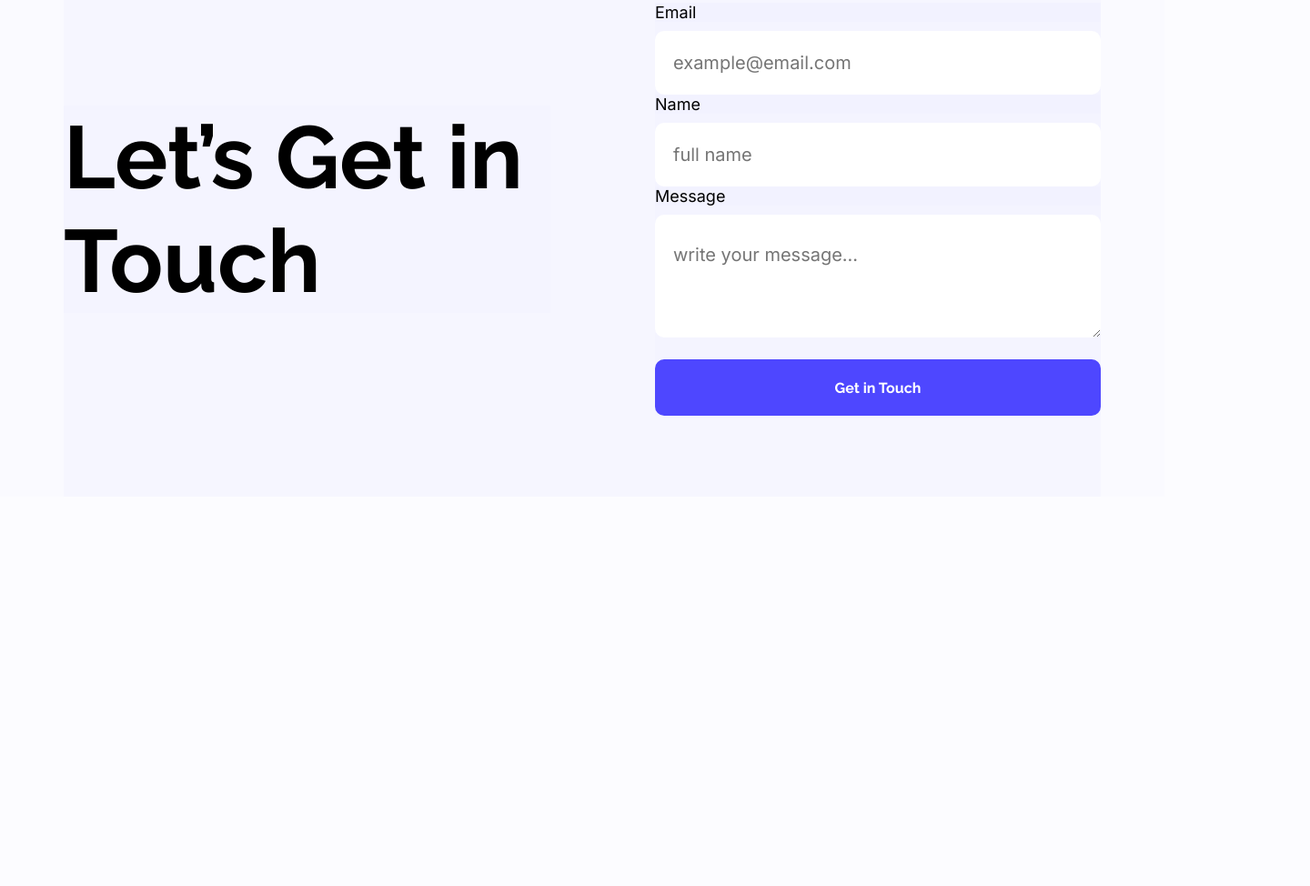
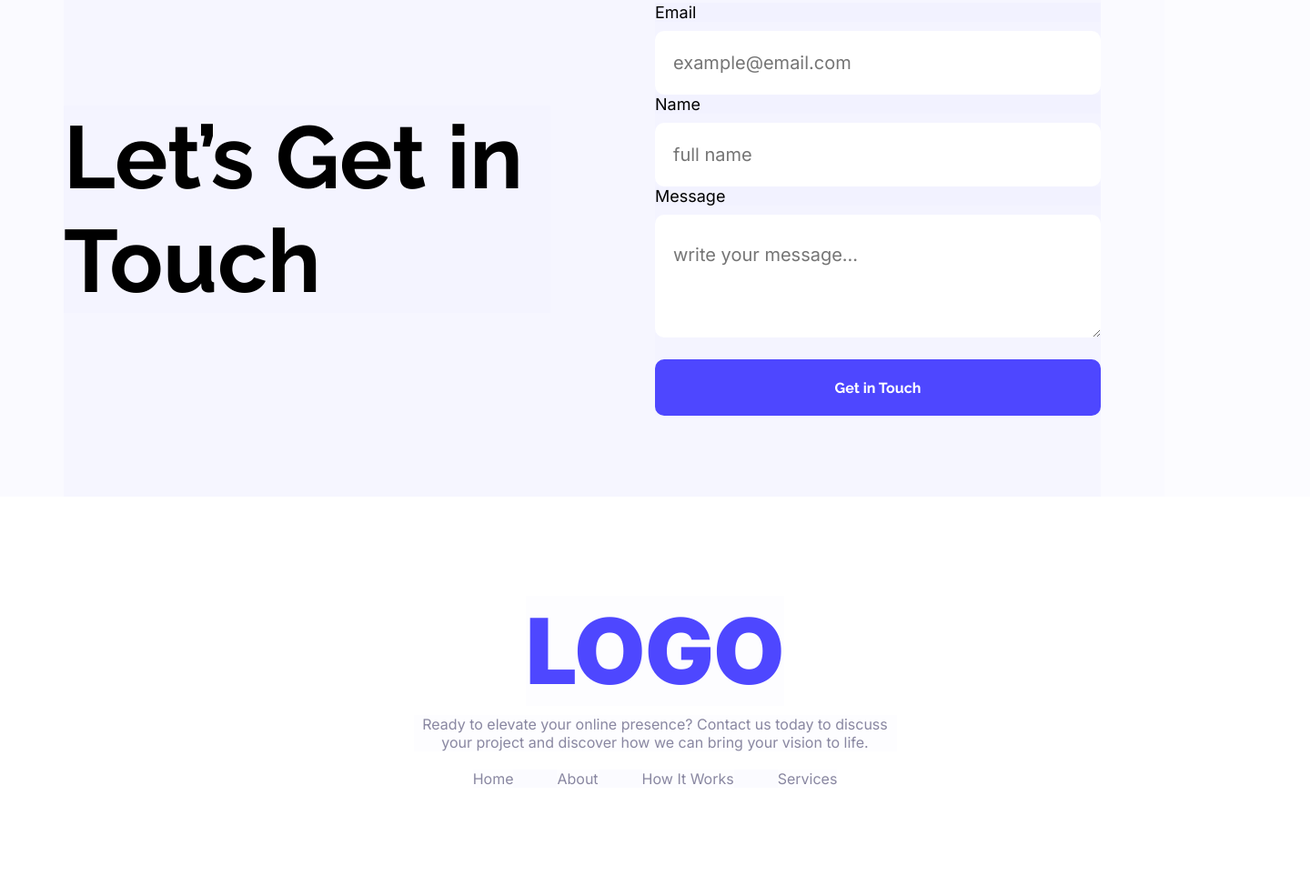
Before and after one commit to clever2817/PH_Assignment_01, a plain HTML site: page index.html in a window 1280 px wide. Shown: the part 2251-3225 px from the top of the page at 91% size, 1440 px wide, since content can reach past the window. Before the commit the page ends 2797 px from the top, so only its background shows below. Drawn offline with Linux system fonts and the light colour scheme.

Commit message:
Footer Section Done

```diff
--- a/index.html
+++ b/index.html
@@ -28,7 +28,7 @@
     <header>
       <nav class="nav-container">
         <div class="nav-title inter-font">
-          <h3><a href="" class="color-primary">LOGO</a></h3>
+          <h3><a href="#" class="color-primary">LOGO</a></h3>
         </div>
 
         <div class="nav-btn">
@@ -215,5 +215,24 @@
       <!-- Get in touch section Ends -->
     </main>
     <!-- Main Section Ends -->
+
+    <!-- Footer Section Starts -->
+    <footer>
+      <div class="footer-container">
+        <h1 class="footer-title color-primary">LOGO</h1>
+
+        <p class="footer-subtitle">Ready to elevate your online presence? Contact us today to discuss your project and discover how we can bring your vision to life.</p>
+
+        <div>
+          <ul class="footer-nav-links">
+            <li><a href="#">Home</a></li>
+            <li><a href="#">About</a></li>
+            <li><a href="#">How It Works</a></li>
+            <li><a href="#">Services</a></li>
+          </ul>
+        </div>
+      </div>
+    </footer>
+    <!-- Footer Section Ends -->
   </body>
 </html>
--- a/styles/style.css
+++ b/styles/style.css
@@ -105,7 +105,7 @@ main {
   display: flex;
   justify-content: space-between;
   gap: 220px;
-  background-color:white;
+  background-color: white;
 }
 
 .action-texts {
@@ -146,43 +146,43 @@ main {
   font-size: 38px;
 }
 
-.users-description{
+.users-description {
   display: flex;
   justify-content: space-around;
   gap: 150px;
   margin-top: 20px;
 }
 
-.users-rating{
+.users-rating {
   font-family: "Inter", sans-serif;
   font-size: 80px;
   color: #4e47ff;
 }
 
-.users-subtitle{
+.users-subtitle {
   font-family: "Inter", sans-serif;
   font-size: 20px;
   color: rgba(0, 0, 0, 0.5);
 }
 
 /* User Feedback Section Style */
-.feedback-container{
+.feedback-container {
   margin-bottom: 140px;
 }
 
-.feedback-title{
+.feedback-title {
   text-align: center;
   font-family: "Raleway", sans-serif;
   font-size: 42px;
   margin-bottom: 50px;
 }
 
-.feedback-description-container{
+.feedback-description-container {
   display: flex;
   gap: 20px;
 }
 
-.feedback-card{
+.feedback-card {
   background-color: white;
   border-radius: 15px;
   width: 367px;
@@ -194,41 +194,40 @@ main {
   box-shadow: 2px 2px 2px lightgrey;
 }
 
-.feedback-card-title{
+.feedback-card-title {
   font-family: "Raleway", sans-serif;
   font-size: 24px;
 }
 
-.feedback-card-description{
+.feedback-card-description {
   font-family: "Raleway", sans-serif;
   font-size: 16px;
 }
 
-.feedback-user{
+.feedback-user {
   display: flex;
   gap: 15px;
 }
 
-.feedback-user-name{
+.feedback-user-name {
   font-family: "Inter", sans-serif;
   font-size: 16px;
   color: #757575;
   font-weight: 600;
 }
 
-.feedback-date{
+.feedback-date {
   font-family: "Inter", sans-serif;
   font-size: 16px;
-  color: #B3B3B3;
+  color: #b3b3b3;
 }
 
-.feedback-user-img img{
+.feedback-user-img img {
   border-radius: 50%;
 }
 
-
 /* Get in touch Section Styles */
-.touch-container{
+.touch-container {
   height: 632px;
   display: flex;
   justify-content: space-between;
@@ -236,23 +235,24 @@ main {
   gap: 115px;
 }
 
-.touch-title{
+.touch-title {
   font-family: "Raleway", sans-serif;
   font-size: 97px;
 }
 
-.form-label, input[type="button"]{
+.form-label,
+input[type="button"] {
   display: block;
 }
 
-.form-label{
+.form-label {
   font-family: "Inter", sans-serif;
   font-size: 18px;
   margin-bottom: 10px;
 }
 
 .form-input {
-  background-color: #FFFFFF;
+  background-color: #ffffff;
   border-radius: 10px;
   border: none;
   width: 490px;
@@ -261,7 +261,7 @@ main {
 }
 
 textarea {
-  background-color: #FFFFFF;
+  background-color: #ffffff;
   border-radius: 10px;
   border: none;
   width: 490px;
@@ -270,7 +270,9 @@ textarea {
   padding: 32px 20px;
 }
 
-.form-input[placeholder="example@email.com"], .form-input[placeholder="full name"], textarea[placeholder="write your message..."] {
+.form-input[placeholder="example@email.com"],
+.form-input[placeholder="full name"],
+textarea[placeholder="write your message..."] {
   font-family: "Inter", sans-serif;
   font-size: 20px;
   color: rgba(0, 0, 0, 0.5);
@@ -280,3 +282,57 @@ input[type="button"] {
   width: 100%;
   height: 62px;
 }
+
+/* Footer Section Styles */
+
+footer {
+  background-color: white;
+  width: 1440px;
+  height: 428px;
+  margin: 0 auto;
+  display: flex;
+  align-items: center;
+  justify-content: center;
+}
+
+.footer-container {
+  background-color: white;
+  width: 531px;
+  height: 221px;
+  display: flex;
+  flex-direction: column;
+  align-items: center;
+  justify-content: center;
+}
+
+.footer-title {
+  font-family: "Inter", sans-serif;
+  font-size: 100px;
+  font-weight: 900;
+  margin-bottom: 10px;
+}
+
+.footer-subtitle {
+  text-align: center;
+  margin-bottom: 20px;
+}
+
+footer ul li {
+  background-color: white;
+  list-style: none;
+}
+
+footer li a {
+  text-decoration: none;
+}
+
+.footer-nav-links {
+  display: flex;
+  gap: 48px;
+}
+
+.footer-subtitle, .footer-nav-links a{
+  font-family: "Inter", sans-serif;
+  font-size: 16px;
+  color: #8987A1;
+}
```
